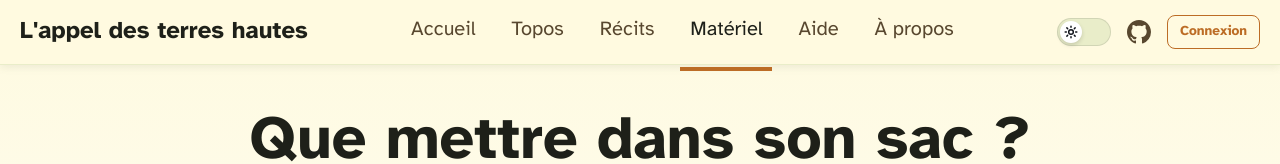
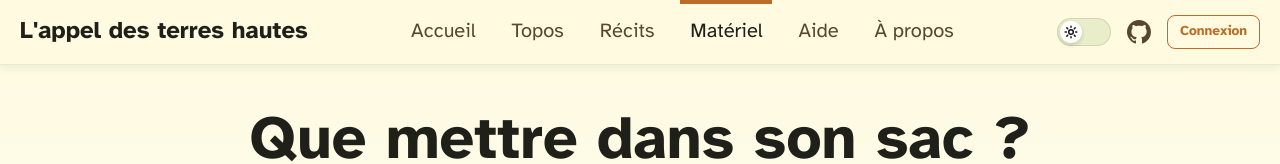
Before and after one commit to Thomas3128/topo-montagne, a Next.js app: page /materiel in a window 1280 px wide. Shown: the top 164 px of the page. Built offline with nearby package versions, Linux system fonts and the light colour scheme; no server answers.

Commit message:
dynamic header

```diff
--- a/components/Header.module.css
+++ b/components/Header.module.css
@@ -2,10 +2,15 @@
   margin: 0;
   padding: 0 1em;
   border-bottom: 1px solid rgb(var(--gray-light));
-  position: relative;
-  z-index: 100;
+  position: sticky;
+  top: 0;
+  z-index: 1001;
   background: #fffae0;
   box-shadow: 0 2px 8px rgba(107, 112, 92, 0.12);
+  transition: box-shadow 0.3s ease;
+}
+.header.scrolled {
+  box-shadow: 0 2px 12px rgba(107, 112, 92, 0.22);
 }
 :global(.dark)
 .header {
@@ -19,23 +24,27 @@
   justify-content: space-between;
   height: 4rem;
   width: 100%;
+  transition: height 0.3s ease;
 }
+.scrolled .nav { height: 2.75rem; }
 .brand { display: flex; align-items: center; flex-shrink: 0; }
 .brand h2 { margin: 0; font-size: 1.2em; }
 .brand a { text-decoration: none; color: rgb(var(--black)); }
 .brand a:hover { color: var(--accent); }
 
-.internalLinks { display: flex; flex-direction: row; align-items: center; gap: 1rem; margin: 0 auto; }
+.internalLinks { display: flex; flex-direction: row; align-self: stretch; align-items: stretch; gap: 1rem; margin: 0 auto; }
 .internalLinks a {
-  padding: 1em 0.5em;
+  display: flex;
+  align-items: center;
+  padding: 0 0.5em;
   color: rgb(var(--gray-dark));
-  border-bottom: 4px solid transparent;
   text-decoration: none;
-  transition: color 0.2s;
+  box-shadow: inset 0 0 0 transparent;
+  transition: color 0.2s, box-shadow 0.2s;
 }
 .internalLinks a:hover { color: var(--accent); }
 .internalLinks a.active {
-  border-bottom-color: var(--accent);
+  box-shadow: inset 0 4px 0 var(--accent);
   color: rgb(var(--black));
 }
 
--- a/components/Header.tsx
+++ b/components/Header.tsx
@@ -21,12 +21,18 @@ function NavLink({ href, children }: { href: string; children: React.ReactNode }
 export default function Header() {
   const [isDark, setIsDark] = useState(false);
   const [isMenuOpen, setIsMenuOpen] = useState(false);
+  const [scrolled, setScrolled] = useState(false);
   const { user } = useAuth();
   const pseudo = user?.user_metadata?.pseudo as string | undefined;
 
+  useEffect(() => {
+    setIsDark(document.documentElement.classList.contains('dark'));
+  }, []);
 
   useEffect(() => {
-    setIsDark(document.documentElement.classList.contains('dark'));
+    const onScroll = () => setScrolled(window.scrollY > 10);
+    window.addEventListener('scroll', onScroll, { passive: true });
+    return () => window.removeEventListener('scroll', onScroll);
   }, []);
 
   const toggleTheme = () => {
@@ -76,7 +82,7 @@ export default function Header() {
 
   return (
     <>
-      <header className={styles.header}>
+      <header className={`${styles.header}${scrolled ? ` ${styles.scrolled}` : ''}`}>
         <nav className={styles.nav}>
           <div className={styles.brand}>
             <h2><Link href="/">{SITE_TITLE}</Link></h2>
```
